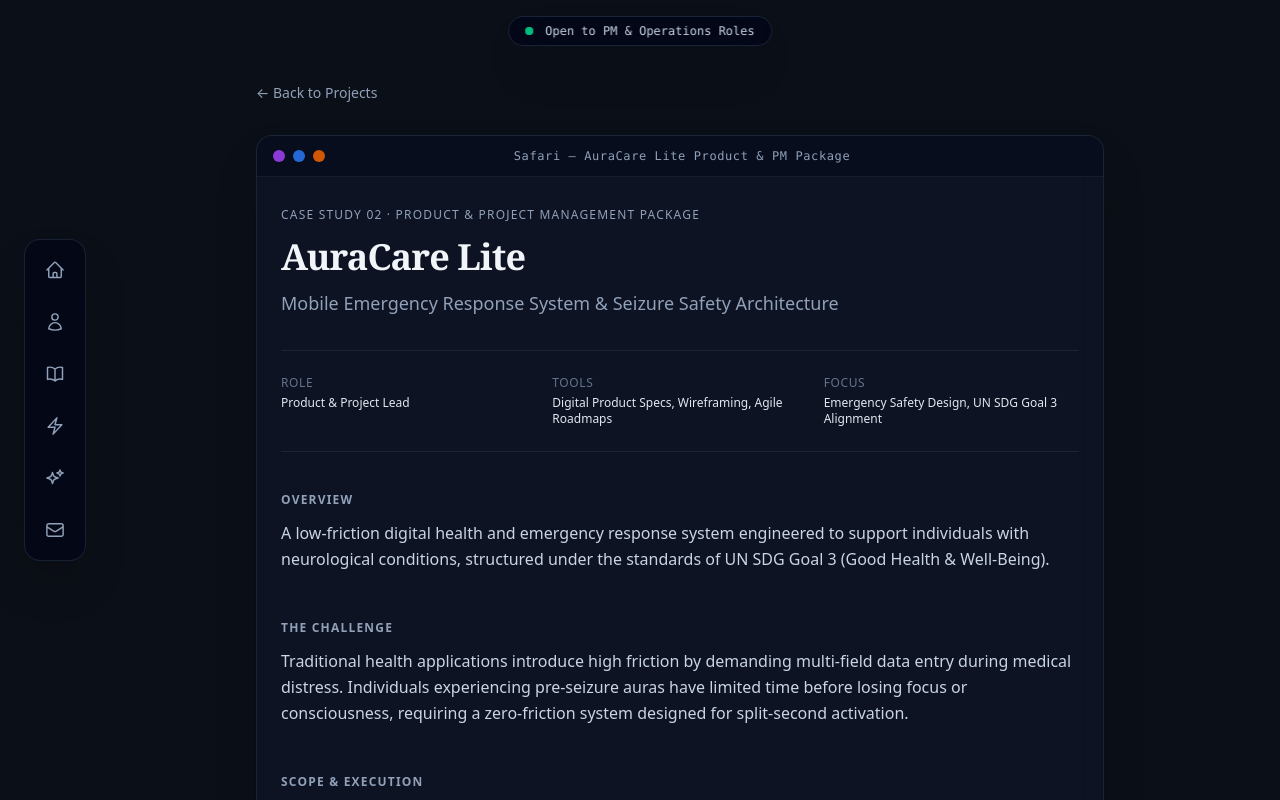
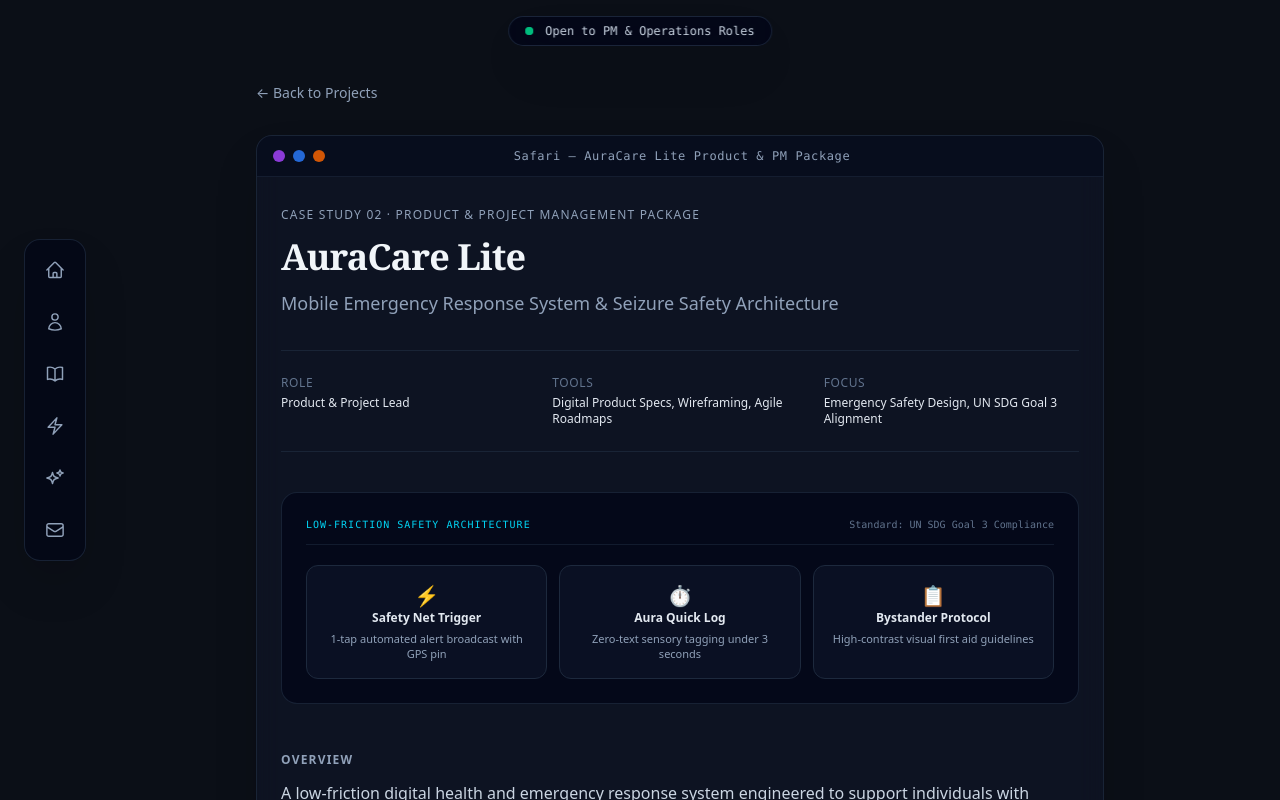
Before and after one commit to tanztylr/portfolio-v3, a Next.js app: page /projects/auracare-lite in a window 1280 px wide. Shown: the top 800 px of the page. Built offline with nearby package versions, Linux system fonts and the light colour scheme.

Commit message:
feat: add visual safety architecture diagram to auracare lite

```diff
--- a/app/projects/auracare-lite/page.tsx
+++ b/app/projects/auracare-lite/page.tsx
@@ -44,6 +44,37 @@
 
       {/* CONTENT SECTIONS */}
       <div className="py-10 space-y-12">
+
+        {/* INTERACTIVE EMERGENCY TRIAGE ARCHITECTURE */}
+        <div className="rounded-2xl border border-slate-800/80 bg-slate-950/70 p-6 space-y-4">
+          <div className="flex items-center justify-between border-b border-slate-800/60 pb-3">
+            <span className="text-[10px] font-mono uppercase tracking-widest text-cyan-400">
+              Low-Friction Safety Architecture
+            </span>
+            <span className="text-[10px] font-mono text-slate-500">
+              Standard: UN SDG Goal 3 Compliance
+            </span>
+          </div>
+
+          <div className="grid grid-cols-1 sm:grid-cols-3 gap-3 text-xs pt-1">
+            <div className="rounded-xl border border-slate-800 bg-slate-900/60 p-4 space-y-1.5 text-center">
+              <span className="text-xl">⚡</span>
+              <p className="font-semibold text-slate-200">Safety Net Trigger</p>
+              <p className="text-[11px] text-slate-400 font-light">1-tap automated alert broadcast with GPS pin</p>
+            </div>
+            <div className="rounded-xl border border-slate-800 bg-slate-900/60 p-4 space-y-1.5 text-center">
+              <span className="text-xl">⏱️</span>
+              <p className="font-semibold text-slate-200">Aura Quick Log</p>
+              <p className="text-[11px] text-slate-400 font-light">Zero-text sensory tagging under 3 seconds</p>
+            </div>
+            <div className="rounded-xl border border-slate-800 bg-slate-900/60 p-4 space-y-1.5 text-center">
+              <span className="text-xl">📋</span>
+              <p className="font-semibold text-slate-200">Bystander Protocol</p>
+              <p className="text-[11px] text-slate-400 font-light">High-contrast visual first aid guidelines</p>
+            </div>
+          </div>
+        </div>
+
         <section>
           <h2 className="text-xs uppercase tracking-widest text-slate-400 font-semibold mb-3">
             Overview
```
